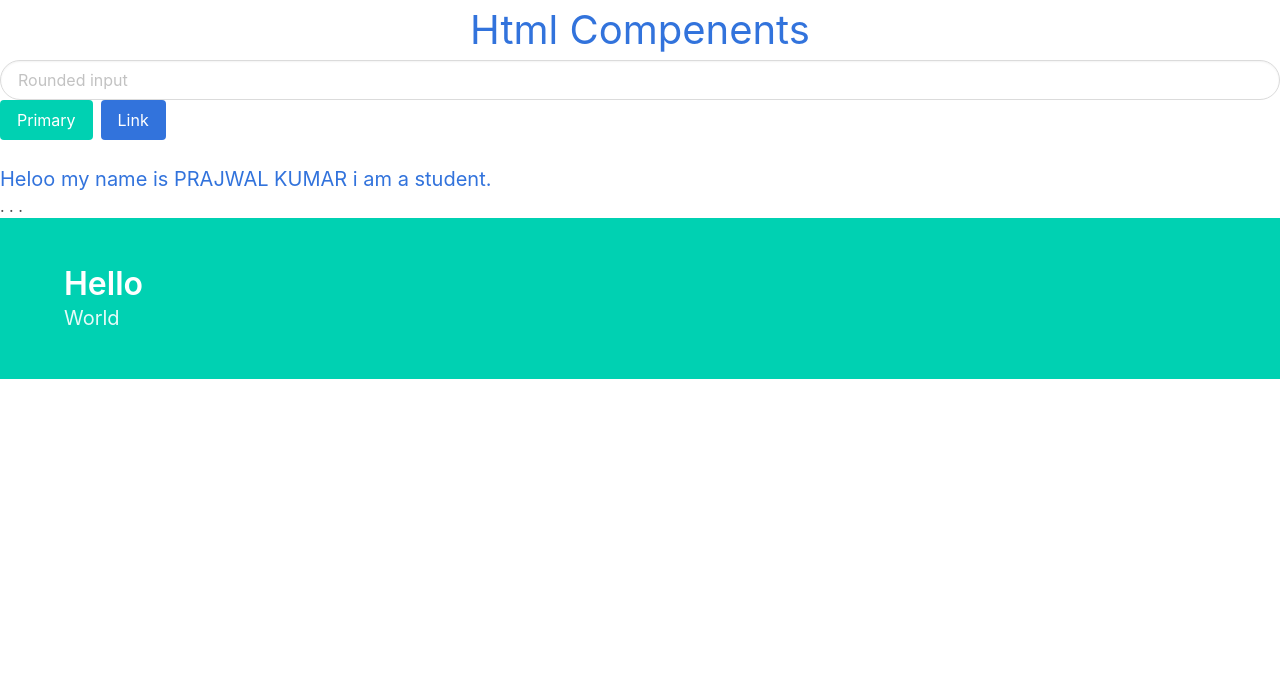
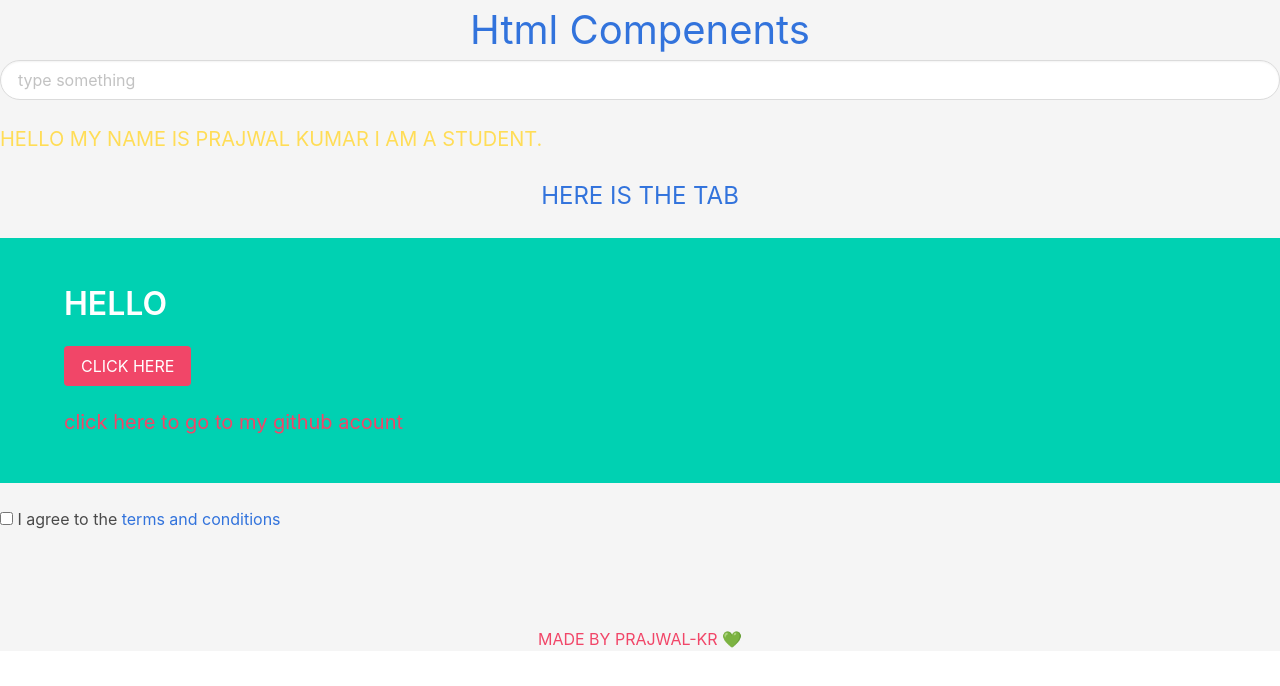
Before and after one commit to pranjal-kr/first-website, a plain HTML site: page index.html in a window 1280 px wide. Drawn offline with Linux system fonts and the light colour scheme.

Commit message:
check box background and footer

```diff
--- a/index.html
+++ b/index.html
@@ -4,30 +4,47 @@
     <meta charset="UTF-8">
     <meta name="viewport" content="width=device-width, initial-scale=1.0">
     <link rel="stylesheet" href="./bulma.min.css">
-    <title>Document</title>
+    <title>my website</title>
 </head>
-<body>
+<body class="has-background-light">
     <h1 class="is-size-2 has-text-centered has-text-link">Html Compenents</h1>
-    <input class="is size-100 input is-rounded" type="text" placeholder="Rounded input">
-    <div class="buttons">
-        <button class="has-text-centered button is-primary">Primary</button>
-        <button class="button is-link">Link</button>
-      </div>
-    <p class="is-size-5 has-text-link">Heloo my name is PRAJWAL KUMAR  i   am  a  student. </p>
-    .
-.
-.
+    <input class="is size-40 input is-rounded" type="text" placeholder="type something">
+    <br>
+    <br>
+
+ <p class="is-size-5 has-text-warning	 is-size-2">HELLO MY NAME IS PRAJWAL KUMAR I AM A STUDENT. </p>
+
+    <br>
+    <h2 class="has-text-link is-size-4 has-text-centered">HERE IS THE TAB</h2>
+    <br>
     <section class="hero is-primary">
         <div class="hero-body">
           <div class="container">
             <h1 class="title">
-              Hello
+              HELLO
             </h1>
-            <h2 class="subtitle">
-              World
+            <div class="buttons">
+              <button class="button is-danger is-dark">CLICK HERE</button>
+            </div>
+            <h2 class=" has-text-danger subtitle">
+              click here to go to my github acount
+
             </h2>
           </div>
         </div>
       </section>
+      <br>
+      <label class="checkbox">
+        <input type="checkbox">
+        I agree to the <a href="#">terms and conditions</a>
+      </label>
+      <br>
+      <br>
+      <br>
+      <br>
+      <br>
+      <p class="has-text-danger has-text-centered">MADE BY PRAJWAL-KR 💚
+      </p>
+
 </body>
 </html>
```
